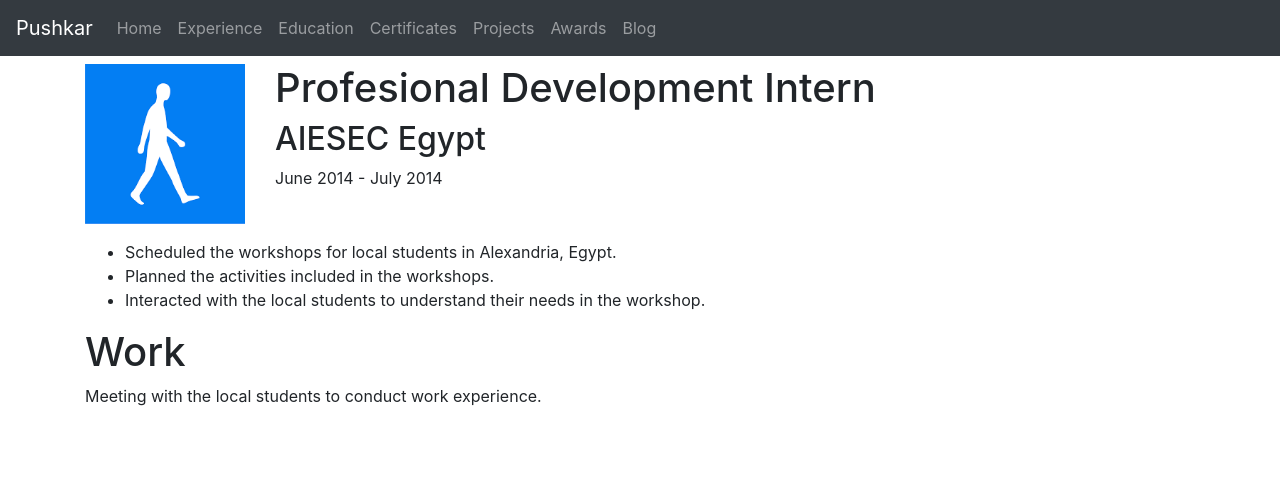
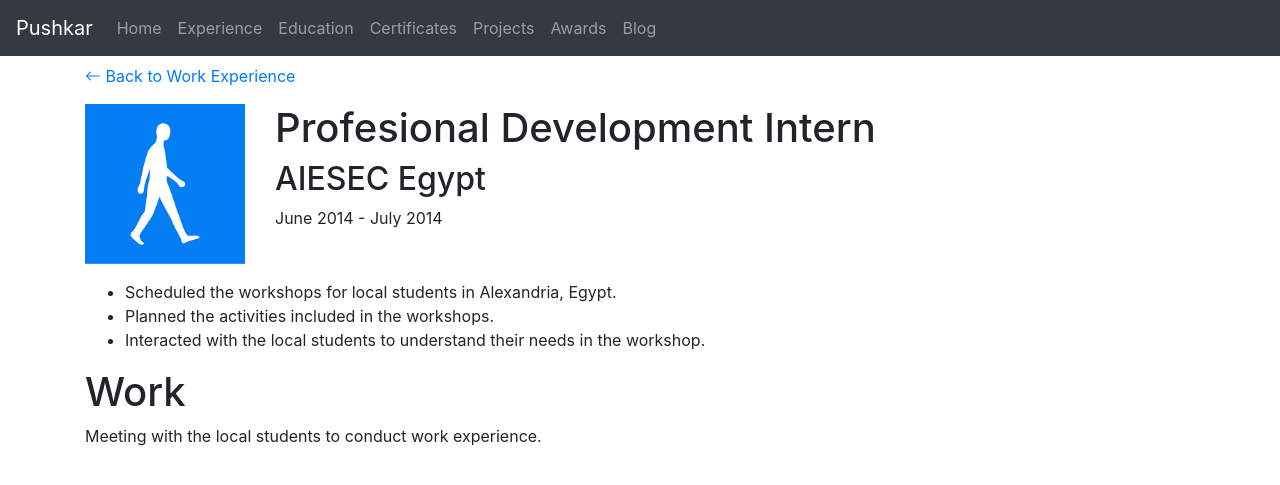
Before and after one commit to pushkarkadam/portfolio, a Jekyll site: the page built from my_collections/_jobs/aiesec.md, in a window 1280 px wide. Shown: the top 485 px of the page. Built offline with Jekyll 4.4.1, drawn with Linux system fonts in a browser that asks for light colours; nearby versions of some CDN libraries.

Commit message:
Back to work experience link added.

```diff
--- a/_layouts/job.html
+++ b/_layouts/job.html
@@ -1,7 +1,9 @@
 ---
 layout: default
 ---
-
+<div class="mt-2">
+    <p><a href="{{ site.baseurl }}/experience.html"><i class="bi bi-arrow-left"></i> Back to Work Experience</a></p>
+</div>
 <div class="mt-2">
     <div class="row">
         <div class="col-sm-2 col-md-2 col-lg-2">
```
